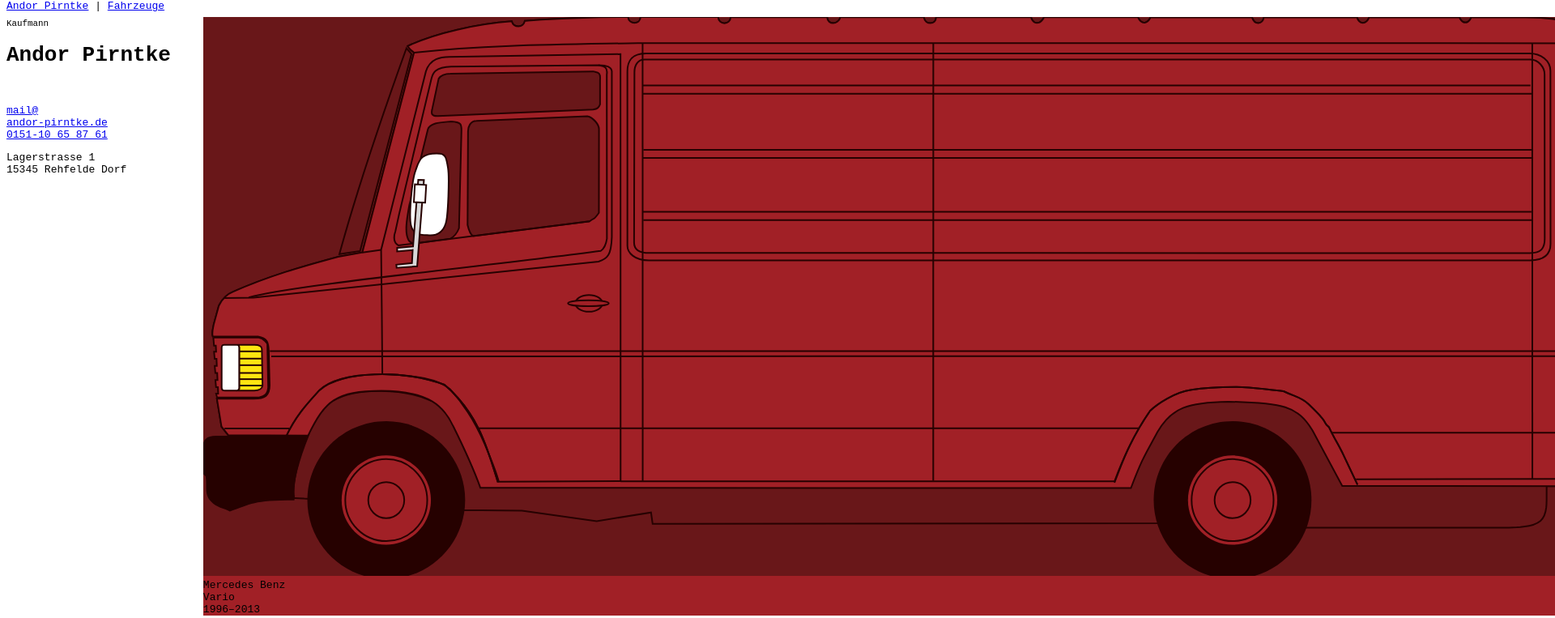
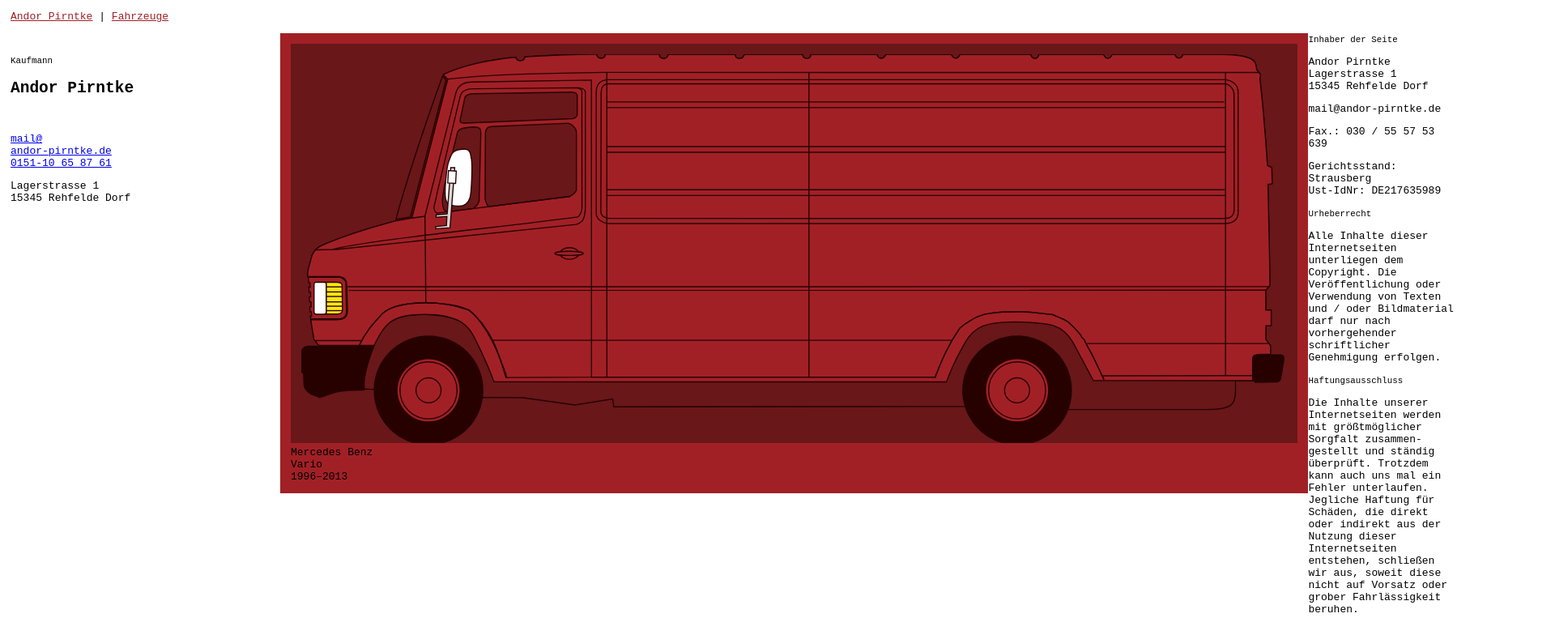
Before and after one commit to tbielich/andor-pirntke, an Eleventy site: page src/index.njk in a window 1280 px wide. Shown: the top 763 px of the page at 81% size, 1920 px wide, since content can reach past the window. Built offline with nearby package versions, Linux system fonts and the light colour scheme; Eleventy itself is replaced by a stand-in of ours; files that its build step writes are made by us from their sources; no server answers; what cloudinary would draw is missing.

Commit message:
chore: update ui

```diff
--- a/src/_includes/base-folder.njk
+++ b/src/_includes/base-folder.njk
@@ -23,11 +23,11 @@
 
   </head>
   <body>
-    <nav>
+    <nav class="center">
       <a href="/">Andor Pirntke</a> |
       <a href="/fahrzeuge/">Fahrzeuge</a>
     </nav>
-    <main>
+    <main class="center">
     {{ content | safe }}
     </main>
   </body>
--- a/src/_includes/base.css
+++ b/src/_includes/base.css
@@ -6,11 +6,23 @@
   --space-medium: .75rem;
   --space-large: 1rem;
   --border-radius: 1rem;
+  --color-primary: #A12026;
+  --color-primary-800: #691719;
 }
 
 html {
   font-size: 100%;
   font-family: monospace;
+  padding: 0;
+}
+body {
+  margin: 0;
+  padding: 0;
+}
+.center {
+  max-width: var(--max-gallery-width);
+  margin: auto;
+  width: 100%;
 }
 .container {
   max-width: var(--max-gallery-width);
@@ -41,7 +53,12 @@ html {
     grid-template-columns: 1fr 1fr 1fr 1fr 1fr;
   }
 }
-
+nav {
+  padding: var(--space-large);
+}
+nav a {
+  color: var(--color-primary);
+}
 .thumb {
   display: block;
   margin: var(--space-small);
@@ -51,15 +68,27 @@ html {
 .row {
   display: flex;
 }
+.address {
+  display: inline-block;
+  padding: var(--space-large);
+  white-space: nowrap;
+  min-width: 320px;
+}
 main {
-  white-space: nowrap;
+  display: flex;
 }
-.car {
-  background: #A12026;
+.image {
+  display: inline-block;
+  background: var(--color-primary);
   height: 100%;
+  margin: 0;
+  padding: var(--space-large);
 }
-.car img {
-  height: 100%;
+.image img {
+  height: 480px;
+  max-height: 100vh;
+  padding: var(--space-large) var(--space-large) 0;
+  background: var(--color-primary-800);
 }
 .card {
   text-decoration: none;
@@ -74,8 +103,3 @@ main {
   height: auto;
   display: block;
 }
-
-nav {
-  position: fixed;
-  top: 0;
-}
--- a/src/_includes/base.njk
+++ b/src/_includes/base.njk
@@ -23,11 +23,14 @@
 
   </head>
   <body>
-    <nav>
-      <a href="/">Andor Pirntke</a> |
-      <a href="/fahrzeuge/">Fahrzeuge</a>
-    </nav>
-    <main>
+    <header>
+      <nav class="center">
+        <a href="/">Andor Pirntke</a> |
+        <a href="/fahrzeuge/">Fahrzeuge</a>
+      </nav>
+    </header>
+
+    <main class="center">
     {{ content | safe }}
     </main>
   </body>
--- a/src/index.njk
+++ b/src/index.njk
@@ -5,8 +5,7 @@ layout: base
 keywords:
   - Home
 ---
-<div class="row">
-  <main>
+  <section class="address">
     <p class="chef">
       <small class="org">Kaufmann</small><br>
       <h1 class="fn">Andor Pirntke</h1><br>
@@ -20,8 +19,8 @@ keywords:
       <span class="postal-code">15345</span>
       <span class="locality">Rehfelde Dorf</span>
     </p>
-  </main>
-  <figure class="car">
+  </section>
+  <figure class="image">
     <img src="_assets/S-508-1974-H.svg" title="Löschgruppenfahrzeug"/>
     <figcaption>
       <span title="Hersteller">Mercedes Benz</span><br/>
@@ -71,4 +70,3 @@ keywords:
       <a href="#HERO" title="Impressum">&uarr;</a>
     </div>
   </footer><!--IMPRINT-->
-</div>
```
